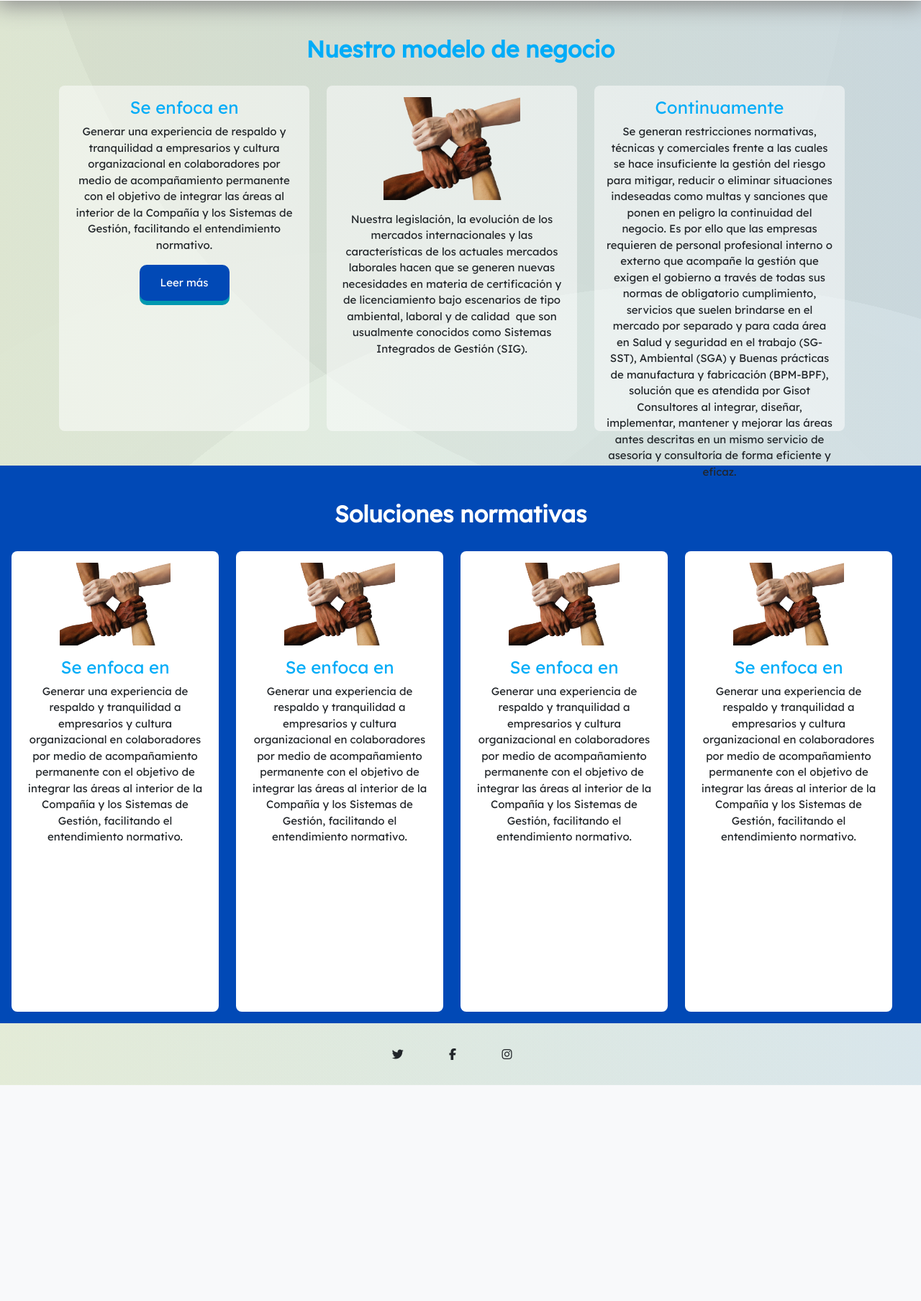
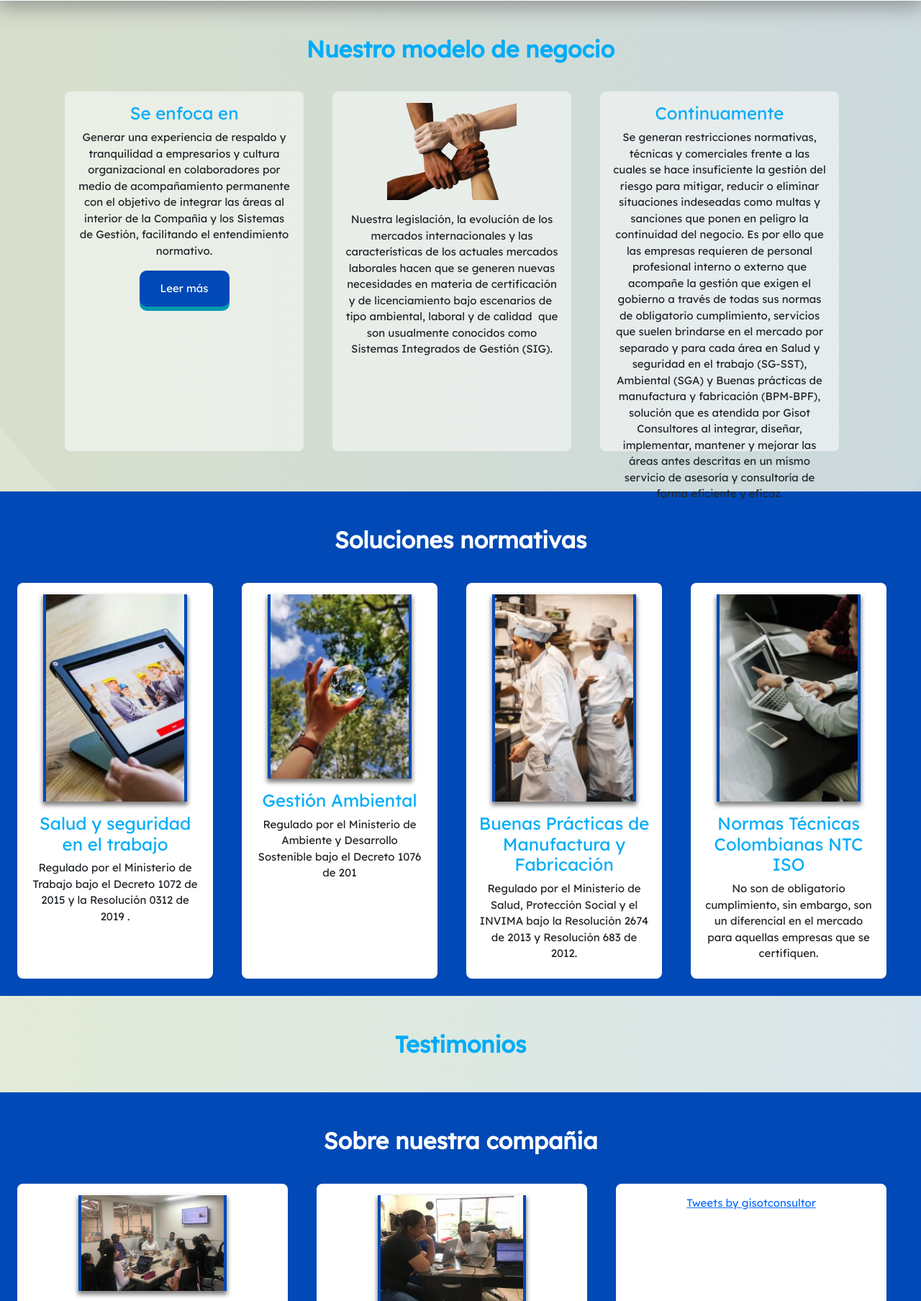
Before and after one commit to maurox952/gitsoft, a PHP site: page /gisot/ in a window 1280 px wide. Shown: the part 475-2283 px from the top of the page at 72% size. Before the commit the page ends 1983 px from the top, so only its background shows below. Run offline with PHP 8.4, Linux system fonts and the light colour scheme; some libraries are stand-ins or nearby versions.

Commit message:
Index casi listo (Falta redireccionar, la seccion de testimonios y algunos retoques)

```diff
--- a/index.php
+++ b/index.php
@@ -54,20 +54,28 @@
 
         .tarjeta{
             border-radius: 0.5rem;
-            height: 60vh;
+            height: 500px;
             padding: 1rem;
+            margin: 0.5rem;
             background-color: rgba(255, 255, 255, 0.5);
         }
 
         .tarjeta2{
             border-radius: 0.5rem;
-            height: 80vh;
+            height: 550px;
+            margin: 0.5rem;
             padding: 1rem;
             background-color: #FFFFFF;
         }
 
+        .tarjeta2 img{
+            border-right: 4px solid #0149B6;
+            border-left: 4px solid #0149B6;
+            box-shadow: 0 4px 6px 1px gray;
+        }
+
         .titulo-tarjeta{
-            color: #00acf8;
+            color: #00ACF8;
         }
 
         .texto-tarjeta{
@@ -76,6 +84,14 @@
 
         .img-tarjeta{
             margin-bottom: 1rem;
+        }
+
+        .img-tarjeta2{
+            margin-bottom: 1rem;
+        }
+
+        .img-tarjeta2 img{
+            width: 200px;
         }
 
         .boton{
@@ -93,9 +109,14 @@
             background-color: #145FD0;
         }
 
-        .soluciones{
+        .bg-azul{
             background-color: #0149B6;
             padding: 1rem;
+        }
+
+        .overflow{
+            height: 100%;
+            overflow: scroll;
         }
     </style>
 
@@ -130,7 +151,7 @@
             <h2>Nuestro modelo de negocio</h2>
         </div>
         <div class="row">
-            <div class="col-md-4">
+            <div class="col-lg-4 col-md-12 col-sm-12">
                 <div class="tarjeta">
                     <div class="titulo-tarjeta">
                         <h4>Se enfoca en</h4>
@@ -141,7 +162,7 @@
                     </div>
                 </div>
             </div>
-            <div class="col-md-4">
+            <div class="col-lg-4 col-md-12 col-sm-12">
                 <div class="tarjeta">
                     <div class="img-tarjeta">
                         <img src="img/manos.png" alt="Manos" width="60%">
@@ -151,7 +172,7 @@
                     </div>
                 </div>
             </div>
-            <div class="col-md-4">
+            <div class="col-lg-4 col-md-12 col-sm-12">
                 <div class="tarjeta">
                     <div class="titulo-tarjeta">
                         <h4>Continuamente</h4>
@@ -164,60 +185,109 @@
         </div>
     </section>
 
-    <section class="text-center mt-5 soluciones">
+    <section class="text-center mt-5 bg-azul">
         <div class="titulo2">
             <h2>Soluciones normativas</h2>
         </div>
         <div class="row">
-            <div class="col-md-3">
+            <div class="col-lg-3 col-md-6 col-sm-12">
                 <div class="tarjeta2">
-                    <div class="img-tarjeta">
-                        <img src="img/manos.png" alt="Manos" width="60%">
+                    <div class="img-tarjeta2">
+                        <img src="img/tarjeta1.jpg" alt="Manos" width="60%">
                     </div>
                     <div class="titulo-tarjeta">
-                        <h4>Se enfoca en</h4>
+                        <h4> Salud y seguridad en el trabajo</h4>
                     </div>
                     <div class="texto-tarjeta">
-                        <p>Generar una experiencia de respaldo y tranquilidad a empresarios y cultura organizacional en colaboradores por medio de acompañamiento permanente con el objetivo de integrar las áreas al interior de la Compañía y los Sistemas de Gestión, facilitando el entendimiento normativo.</p>
+                        <p>Regulado por el Ministerio de Trabajo bajo el Decreto 1072 de 2015 y la Resolución 0312 de 2019 .</p>
                     </div>
                 </div>
             </div>
-            <div class="col-md-3">
+            <div class="col-lg-3 col-md-6 col-sm-12">
                 <div class="tarjeta2">
-                    <div class="img-tarjeta">
-                        <img src="img/manos.png" alt="Manos" width="60%">
+                    <div class="img-tarjeta2">
+                        <img src="img/tarjeta2.jpg" alt="Manos" width="60%">
                     </div>
                     <div class="titulo-tarjeta">
-                        <h4>Se enfoca en</h4>
+                        <h4>Gestión Ambiental</h4>
                     </div>
                     <div class="texto-tarjeta">
-                        <p>Generar una experiencia de respaldo y tranquilidad a empresarios y cultura organizacional en colaboradores por medio de acompañamiento permanente con el objetivo de integrar las áreas al interior de la Compañía y los Sistemas de Gestión, facilitando el entendimiento normativo.</p>
+                        <p>Regulado por el Ministerio de Ambiente y Desarrollo Sostenible bajo el Decreto 1076 de 201</p>
                     </div>
                 </div>
             </div>
-            <div class="col-md-3">
+            <div class="col-lg-3 col-md-6 col-sm-12">
                 <div class="tarjeta2">
-                    <div class="img-tarjeta">
-                        <img src="img/manos.png" alt="Manos" width="60%">
+                    <div class="img-tarjeta2">
+                        <img src="img/tarjeta3.jpg" alt="Manos" width="60%">
                     </div>
                     <div class="titulo-tarjeta">
-                        <h4>Se enfoca en</h4>
+                        <h4>Buenas Prácticas de Manufactura y Fabricación</h4>
                     </div>
                     <div class="texto-tarjeta">
-                        <p>Generar una experiencia de respaldo y tranquilidad a empresarios y cultura organizacional en colaboradores por medio de acompañamiento permanente con el objetivo de integrar las áreas al interior de la Compañía y los Sistemas de Gestión, facilitando el entendimiento normativo.</p>
+                        <p>Regulado por el Ministerio de Salud,  Protección Social y el INVIMA bajo la Resolución 2674 de 2013 y Resolución 683 de 2012.</p>
                     </div>
                 </div>
             </div>
-            <div class="col-md-3">
+            <div class="col-lg-3 col-md-6 col-sm-12">
+                <div class="tarjeta2">
+                    <div class="img-tarjeta2">
+                        <img src="img/tarjeta4.jpg" alt="Manos" width="60%">
+                    </div>
+                    <div class="titulo-tarjeta">
+                        <h4>Normas Técnicas Colombianas NTC ISO</h4>
+                    </div>
+                    <div class="texto-tarjeta">
+                        <p>No son de obligatorio cumplimiento, sin embargo, son un diferencial en el mercado para aquellas empresas que se certifiquen.</p>
+                    </div>
+                </div>
+            </div>
+        </div>
+    </section>
+
+    <section class="container text-center mt-5">
+        <div class="titulo1">
+            <h2>Testimonios</h2>
+        </div>
+    </section>
+
+    <section class="text-center mt-5 bg-azul">
+        <div class="titulo2">
+            <h2>Sobre nuestra compañia</h2>
+        </div>
+        <div class="row">
+            <div class="col-lg-4 col-md-12 col-sm-12">
                 <div class="tarjeta2">
                     <div class="img-tarjeta">
-                        <img src="img/manos.png" alt="Manos" width="60%">
-                    </div>
-                    <div class="titulo-tarjeta">
-                        <h4>Se enfoca en</h4>
+                        <img src="img/equipo1.jpeg" alt="Manos" width="60%">
                     </div>
                     <div class="texto-tarjeta">
-                        <p>Generar una experiencia de respaldo y tranquilidad a empresarios y cultura organizacional en colaboradores por medio de acompañamiento permanente con el objetivo de integrar las áreas al interior de la Compañía y los Sistemas de Gestión, facilitando el entendimiento normativo.</p>
+                        <ul>
+                            <li>Minimizamos reprocesos y enfocamos esfuerzos.</li>
+                            <li>Trabajamos en equipo enfocados en el cumplimiento de objetivos.</li>
+                            <li>Fomentamos y mantenemos la cultura empresarial.</li>
+                            <li>Formamos, capacitamos y sensibilizamos el personal.</li>
+                            <li>Aportamos a la viabilidad financiera y sostenibilidad empresarial.</li>
+                            <li>Prevenimos factores de riesgo ante posibles sanciones.</li>
+                        </ul>
+                        <a href="#"><button class="boton">Leer más</button></a>
+                    </div>
+                </div>
+            </div>
+            <div class="col-lg-4 col-md-12 col-sm-12">
+                <div class="tarjeta2">
+                    <div class="img-tarjeta">
+                        <img src="img/equipo2.jpeg" alt="Manos" width="60%">
+                    </div>
+                    <div class="texto-tarjeta">
+                        <p>Entregamos a nuestros aliados asesoría y consultoría eficiente, a través de nuestro equipo de profesionales idóneos y certificados, brindando a la gerencia y a su equipo la toma de decisiones oportunas alineadas a la visión estratégica del negocio, la integración de las áreas, la consecución de nuevos clientes y la permanencia en el mercado, en pro de la prevención de factores de riesgo a posibles sanciones en general y de organismos de control, aportando a la viabilidad financiera y la sostenibilidad empresarial.</p>
+                    </div>
+                </div>
+            </div>
+            <div class="col-lg-4 col-md-12 col-sm-12">
+                <div class="tarjeta2">
+                    <div class="texto-tarjeta overflow">
+                        <a class="twitter-timeline" href="https://twitter.com/gisotconsultor?ref_src=twsrc%5Etfw">Tweets by gisotconsultor</a> <script async src="https://platform.twitter.com/widgets.js" charset="utf-8"></script>
                     </div>
                 </div>
             </div>
@@ -228,9 +298,9 @@
         <div class="container">
             <div class="row align-items-center">
                 <div class="my-3 my-lg-0 text-lg-center text-center">
-                    <a class="redes btn btn-social mx-3" href="#!"><i class="fab fa-twitter"></i></a>
-                    <a class="redes btn btn-social mx-3" href="#!"><i class="fab fa-facebook-f"></i></a>
-                    <a class="redes btn btn-social mx-3" href="#!"><i class="fab fa-instagram"></i></a>
+                    <a class="redes btn btn-social mx-3" href="https://twitter.com/gisotconsultor" target="_blank"><i class="fab fa-twitter"></i></a>
+                    <a class="redes btn btn-social mx-3" href="https://www.facebook.com/gisotconsultor"><i class="fab fa-facebook-f" target="_blank"></i></a>
+                    <a class="redes btn btn-social mx-3" href="https://www.instagram.com/gisotconsultor/"><i class="fab fa-instagram" target="_blank"></i></a>
                 </div>
             </div>
         </div>
```
Also changed, not shown: img/equipo1.jpeg (added), img/equipo2.jpeg (added), img/tarjeta1.jpg (added), img/tarjeta2.jpg (added), img/tarjeta3.jpg (added), img/tarjeta4.jpg (added).
